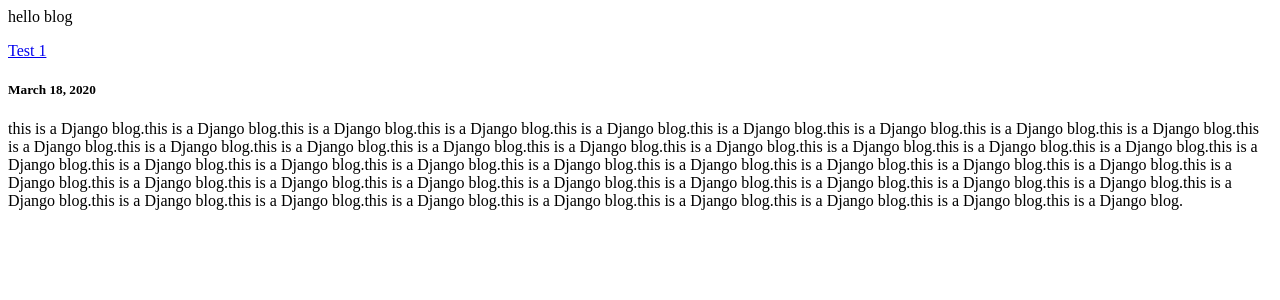
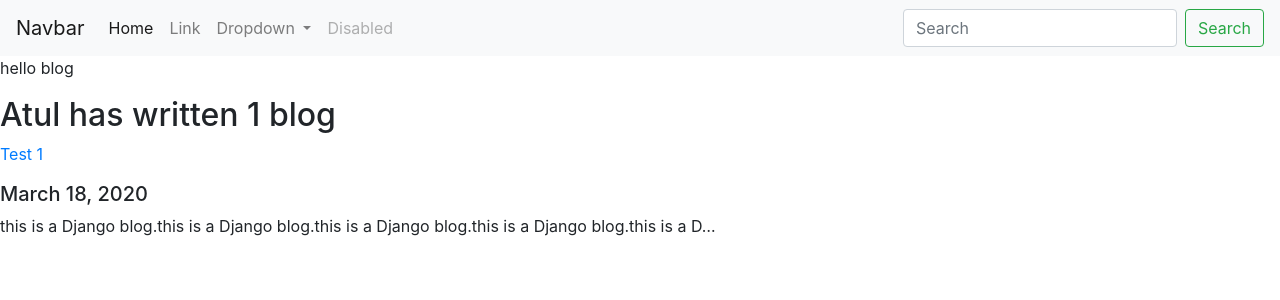
Before and after one commit to atul000/personal_portfolio-project, a Django app: page /blog/ in a window 1280 px wide. Shown: the top 300 px of the page. Run offline with Django 3.2, Linux system fonts and the light colour scheme; data comes from the database, SQL or seed files in the repository; both versions use the stored data as it was after the commit; some libraries are stand-ins or nearby versions.

Commit message:
Adding Bootstrap

```diff
--- a/blog/models.py
+++ b/blog/models.py
@@ -5,3 +5,6 @@
     title = models.CharField(max_length=200)
     description = models.TextField()
     date = models.DateField()
+
+    def __str__(self):
+            return self.title
--- a/blog/templates/blogs/all_blogs.html
+++ b/blog/templates/blogs/all_blogs.html
@@ -1,9 +1,13 @@
+{% extends 'portfolio/base.html' %} {% block content %}
+
 <p>hello blog</p>
+
+<h2>Atul has written {{blogs.count}} blog{{ blogs.count|pluralize }}</h2>
 
 {% for blog in blogs %}
 <a href="{% url 'blog:detail' blog.id %}">
   <p>{{blog.title}}</p>
 </a>
 <h5>{{blog.date}}</h5>
-<p>{{blog.description}}</p>
-{% endfor %}
+<p>{{blog.description|striptags|truncatechars:100}}</p>
+{% endfor %} {% endblock %}
--- a/blog/templates/blogs/detail.html
+++ b/blog/templates/blogs/detail.html
@@ -1 +1,4 @@
-{% for i in blog %} {{i.title}} {% endfor %}
+{% extends 'portfolio/base.html' %} {% block content %} {% for i in blog %}
+<h1>{{i.title}}</h1>
+<h2>--{{i.date|date:'F jS Y'}}--</h2>
+{{i.description|safe}} {% endfor %} {% endblock %}
--- a/blog/views.py
+++ b/blog/views.py
@@ -3,7 +3,7 @@
 
 
 def all_blogs(request):
-    blogs = Blog.objects.order_by('-date')[:5]
+    blogs = Blog.objects.order_by('-date')
     return render(request, 'blogs/all_blogs.html', {'blogs': blogs})
 
 
--- a/portfolio/models.py
+++ b/portfolio/models.py
@@ -6,3 +6,6 @@
     description = models.CharField(max_length=250)
     image = models.ImageField(upload_to='portfolio/images/')
     url = models.URLField(blank=True)
+
+    def __str__(self):
+        return self.title
--- /dev/null
+++ b/portfolio/templates/portfolio/base.html
@@ -0,0 +1,109 @@
+<!DOCTYPE html>
+<html lang="en">
+  <head>
+    <!-- Required meta tags -->
+    <meta charset="utf-8" />
+    <meta
+      name="viewport"
+      content="width=device-width, initial-scale=1, shrink-to-fit=no"
+    />
+
+    <!-- Bootstrap CSS -->
+    <link
+      rel="stylesheet"
+      href="https://stackpath.bootstrapcdn.com/bootstrap/4.4.1/css/bootstrap.min.css"
+      integrity="sha384-Vkoo8x4CGsO3+Hhxv8T/Q5PaXtkKtu6ug5TOeNV6gBiFeWPGFN9MuhOf23Q9Ifjh"
+      crossorigin="anonymous"
+    />
+
+    <title>Hello, world!</title>
+  </head>
+  <body>
+    <nav class="navbar navbar-expand-lg navbar-light bg-light">
+      <a class="navbar-brand" href="#">Navbar</a>
+      <button
+        class="navbar-toggler"
+        type="button"
+        data-toggle="collapse"
+        data-target="#navbarSupportedContent"
+        aria-controls="navbarSupportedContent"
+        aria-expanded="false"
+        aria-label="Toggle navigation"
+      >
+        <span class="navbar-toggler-icon"></span>
+      </button>
+
+      <div class="collapse navbar-collapse" id="navbarSupportedContent">
+        <ul class="navbar-nav mr-auto">
+          <li class="nav-item active">
+            <a class="nav-link" href="#"
+              >Home <span class="sr-only">(current)</span></a
+            >
+          </li>
+          <li class="nav-item">
+            <a class="nav-link" href="#">Link</a>
+          </li>
+          <li class="nav-item dropdown">
+            <a
+              class="nav-link dropdown-toggle"
+              href="#"
+              id="navbarDropdown"
+              role="button"
+              data-toggle="dropdown"
+              aria-haspopup="true"
+              aria-expanded="false"
+            >
+              Dropdown
+            </a>
+            <div class="dropdown-menu" aria-labelledby="navbarDropdown">
+              <a class="dropdown-item" href="#">Action</a>
+              <a class="dropdown-item" href="#">Another action</a>
+              <div class="dropdown-divider"></div>
+              <a class="dropdown-item" href="#">Something else here</a>
+            </div>
+          </li>
+          <li class="nav-item">
+            <a
+              class="nav-link disabled"
+              href="#"
+              tabindex="-1"
+              aria-disabled="true"
+              >Disabled</a
+            >
+          </li>
+        </ul>
+        <form class="form-inline my-2 my-lg-0">
+          <input
+            class="form-control mr-sm-2"
+            type="search"
+            placeholder="Search"
+            aria-label="Search"
+          />
+          <button class="btn btn-outline-success my-2 my-sm-0" type="submit">
+            Search
+          </button>
+        </form>
+      </div>
+    </nav>
+
+    {% block content %} {% endblock %}
+
+    <!-- Optional JavaScript -->
+    <!-- jQuery first, then Popper.js, then Bootstrap JS -->
+    <script
+      src="https://code.jquery.com/jquery-3.4.1.slim.min.js"
+      integrity="sha384-J6qa4849blE2+poT4WnyKhv5vZF5SrPo0iEjwBvKU7imGFAV0wwj1yYfoRSJoZ+n"
+      crossorigin="anonymous"
+    ></script>
+    <script
+      src="https://cdn.jsdelivr.net/npm/popper.js@1.16.0/dist/umd/popper.min.js"
+      integrity="sha384-Q6E9RHvbIyZFJoft+2mJbHaEWldlvI9IOYy5n3zV9zzTtmI3UksdQRVvoxMfooAo"
+      crossorigin="anonymous"
+    ></script>
+    <script
+      src="https://stackpath.bootstrapcdn.com/bootstrap/4.4.1/js/bootstrap.min.js"
+      integrity="sha384-wfSDF2E50Y2D1uUdj0O3uMBJnjuUD4Ih7YwaYd1iqfktj0Uod8GCExl3Og8ifwB6"
+      crossorigin="anonymous"
+    ></script>
+  </body>
+</html>
```
Also changed, not shown: portfolio/templates/portfolio/home.html (+6 -1 lines), db.sqlite3.
